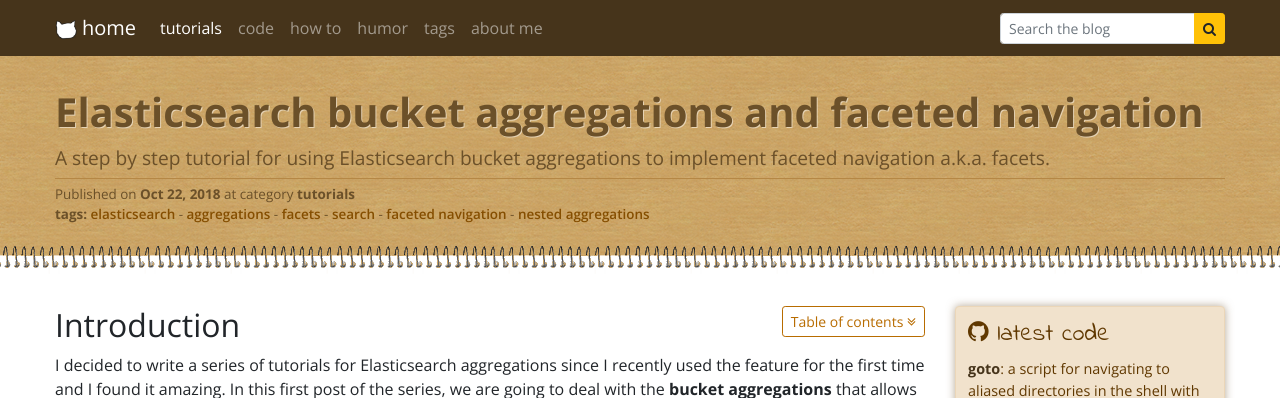
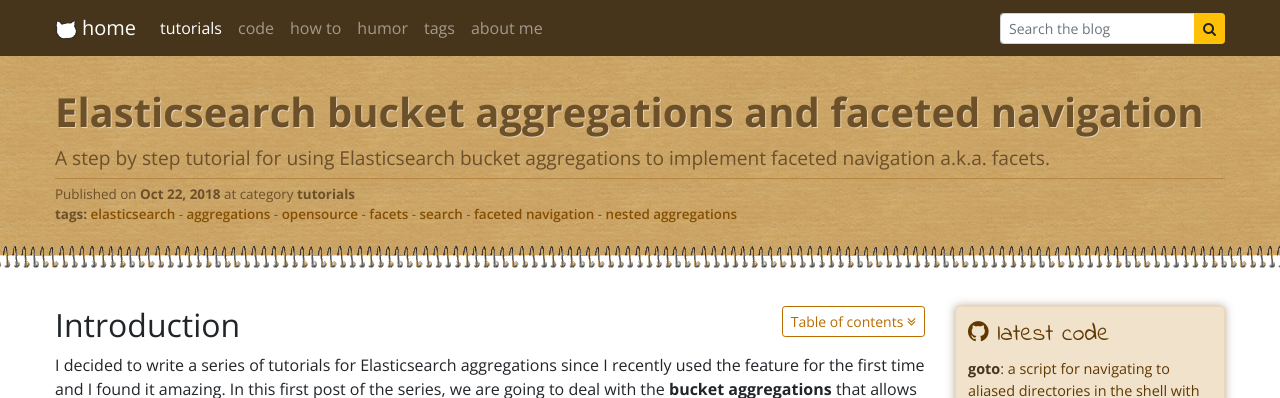
Before and after one commit to iridakos/iridakos.github.io, a Jekyll site: the page built from _posts/2018-10-22-elasticsearch-bucket-aggregations.markdown, in a window 1280 px wide and 900 px high. Shown: the top 398 px of the window. Built offline with Jekyll 4.4.1, drawn with Linux system fonts in a browser that asks for light colours; nearby versions of some CDN libraries; comment, search, counter and statistics services are not loaded.

Commit message:
Add opensource tag

```diff
--- a/_posts/2018-10-22-elasticsearch-bucket-aggregations.markdown
+++ b/_posts/2018-10-22-elasticsearch-bucket-aggregations.markdown
@@ -11,6 +11,7 @@
 tags:
   - elasticsearch
   - aggregations
+  - opensource
   - facets
   - search
   - faceted navigation
```
